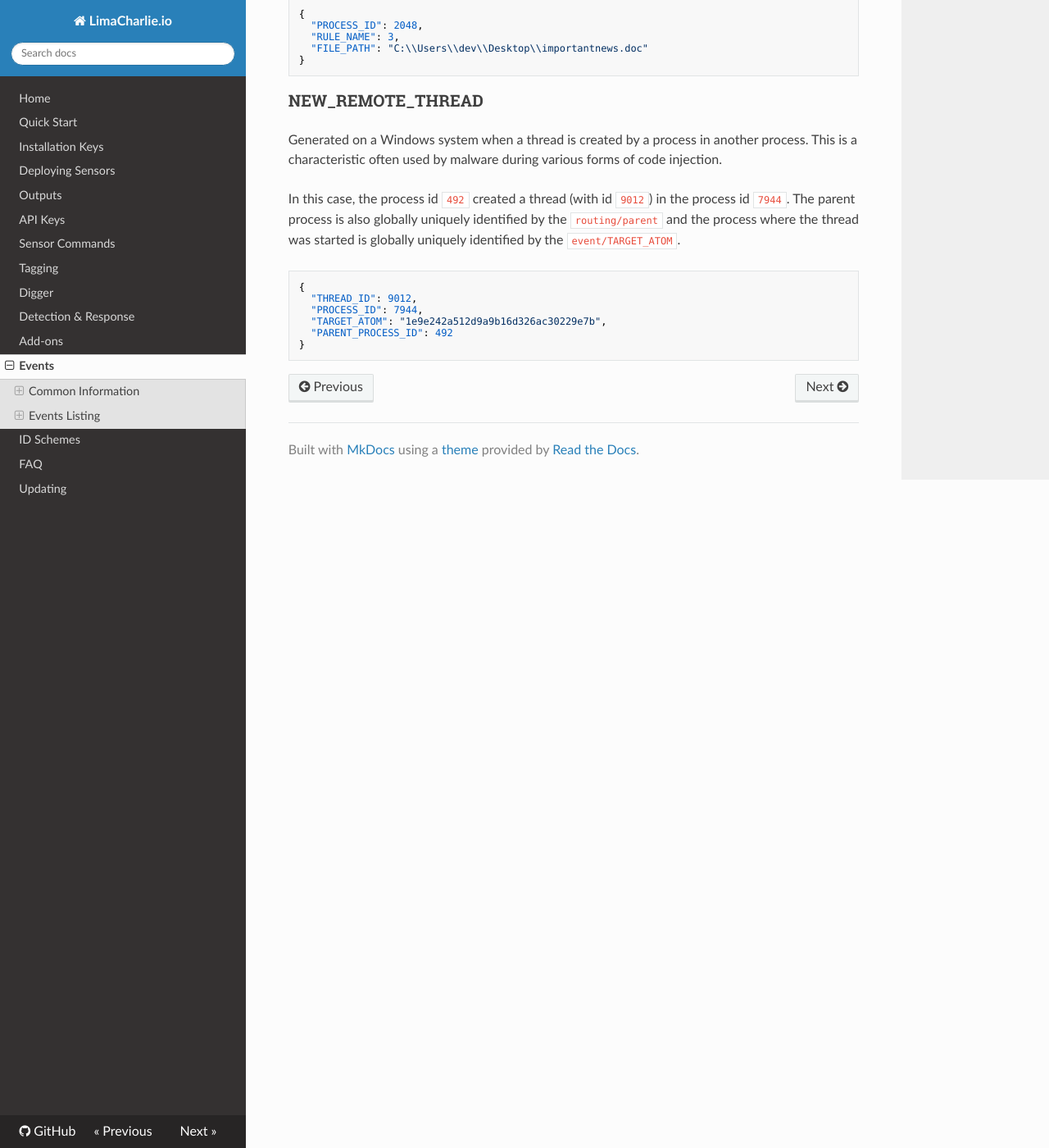
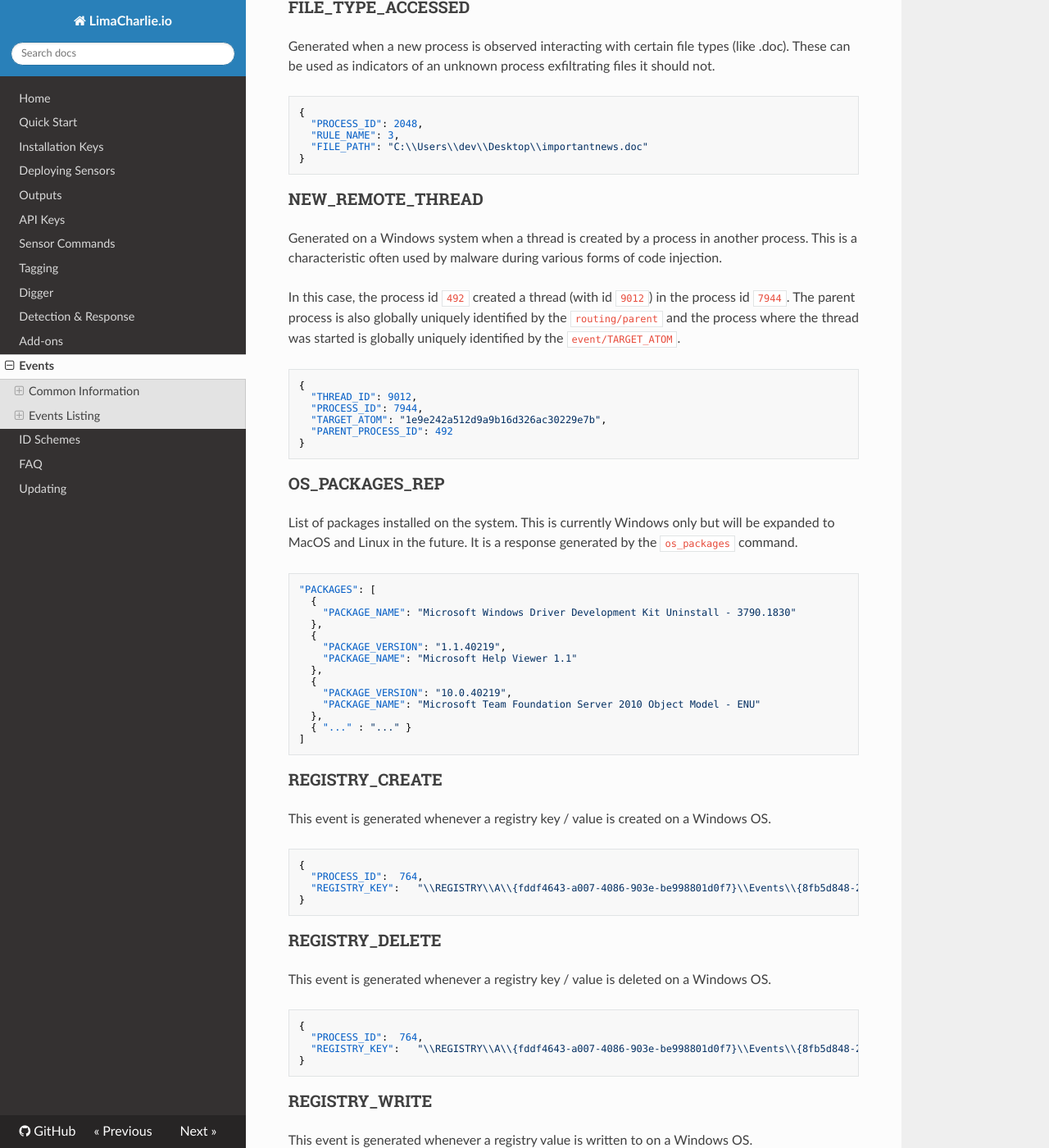
Before and after one commit to refractionPOINT/lce_doc, an MkDocs documentation site: the page built from docs/events.md, in a window 1280 px wide and 1400 px high, scrolled down 12105 px. Shown: the whole window at 82% size. Built offline with MkDocs 1.6.1, drawn with Linux system fonts in a browser that asks for light colours; nearby versions of some CDN libraries; old or Windows-style settings are respelled for this version of MkDocs; some of the changed text lies outside the part shown.

Commit message:
Adding blurb about TTL and adding new events along with samples.

````diff
--- a/docs/events.md
+++ b/docs/events.md
@@ -560,3 +560,69 @@ where the thread was started is globally uniquely identified by the `event/TARGE
   "PARENT_PROCESS_ID": 492
 }
 ```
+
+### OS_PACKAGES_REP
+List of packages installed on the system. This is currently Windows only but will be
+expanded to MacOS and Linux in the future. It is a response generated by
+the `os_packages` command.
+
+```json
+"PACKAGES": [
+  {
+    "PACKAGE_NAME": "Microsoft Windows Driver Development Kit Uninstall - 3790.1830"
+  },
+  {
+    "PACKAGE_VERSION": "1.1.40219",
+    "PACKAGE_NAME": "Microsoft Help Viewer 1.1"
+  },
+  {
+    "PACKAGE_VERSION": "10.0.40219",
+    "PACKAGE_NAME": "Microsoft Team Foundation Server 2010 Object Model - ENU"
+  },
+  { "..." : "..." }
+]
+```
+
+### REGISTRY_CREATE
+This event is generated whenever a registry key / value is created on a Windows OS.
+
+```json
+{
+  "PROCESS_ID":  764,
+  "REGISTRY_KEY":   "\\REGISTRY\\A\\{fddf4643-a007-4086-903e-be998801d0f7}\\Events\\{8fb5d848-23dc-498f-ac61-84b93aac1c33}"
+}
+```
+
+### REGISTRY_DELETE
+This event is generated whenever a registry key / value is deleted on a Windows OS.
+
+```json
+{
+  "PROCESS_ID":  764,
+  "REGISTRY_KEY":   "\\REGISTRY\\A\\{fddf4643-a007-4086-903e-be998801d0f7}\\Events\\{8fb5d848-23dc-498f-ac61-84b93aac1c33}"
+}
+```
+
+### REGISTRY_WRITE
+This event is generated whenever a registry value is written to on a Windows OS.
+
+```json
+{
+   "PROCESS_ID":   3584,
+   "REGISTRY_KEY":   "\\REGISTRY\\MACHINE\\SOFTWARE\\Microsoft\\Windows\\CurrentVersion\\VFUProvider\\StartTime"
+}
+```
+
+### REMOTE_PROCESS_HANDLE
+This event is generated whenever a process opens a handle to another process with one
+of the following access flags: `VM_READ`, `VM_WRITE` or `PROCESS_CREATE_THREAD`. Only
+available on Windows OS.
+
+```json
+{
+   "ACCESS_FLAGS":   136208,
+   "PARENT_PROCESS_ID":  6492,
+   "PROCESS_ID":   2516,
+   "TARGET_ATOM":  "5f8ea65d3bad331a0e052c79487f9f9d"
+}
+```
````
Also changed, not shown: docs/dr.md (+4 -2 lines).
